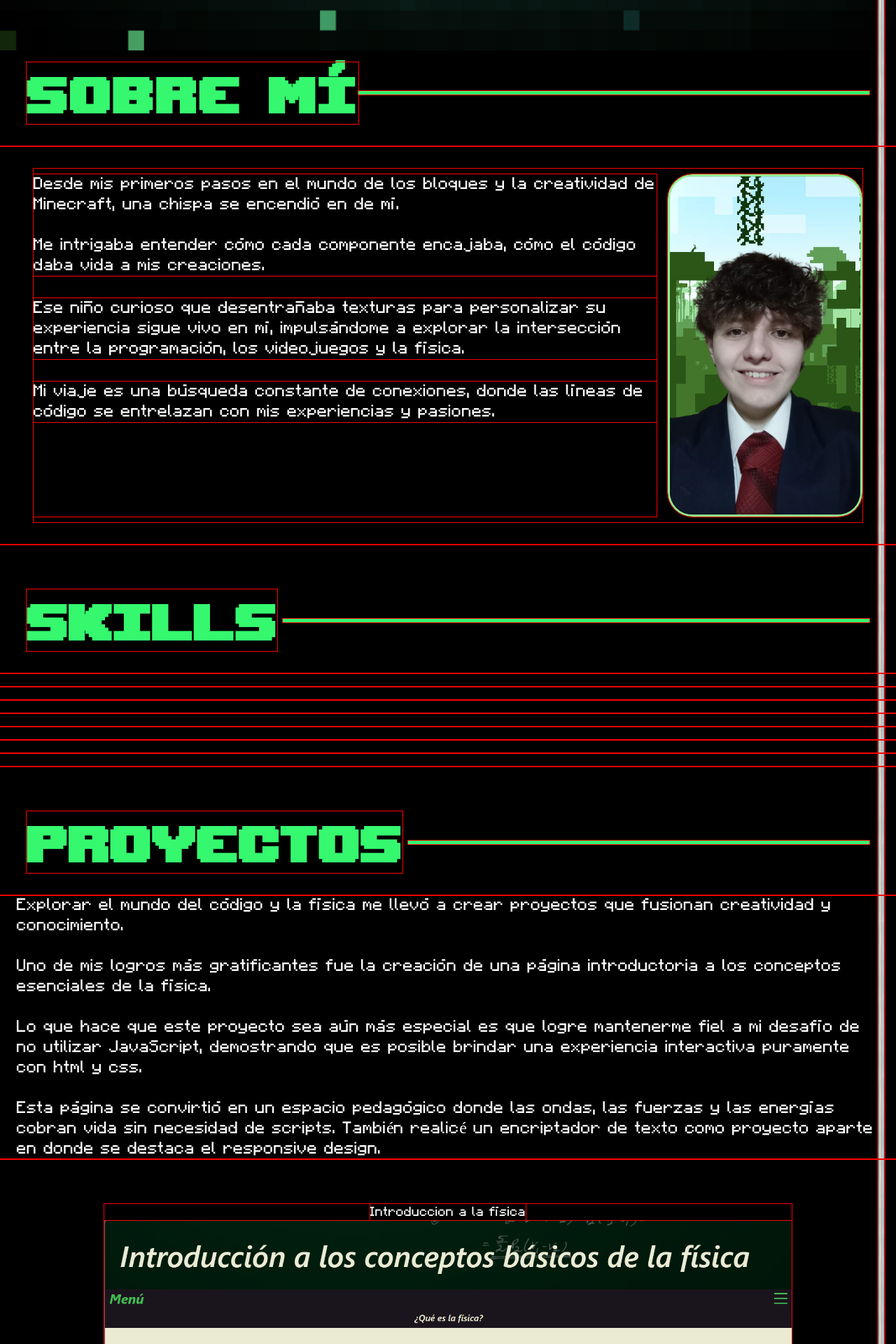
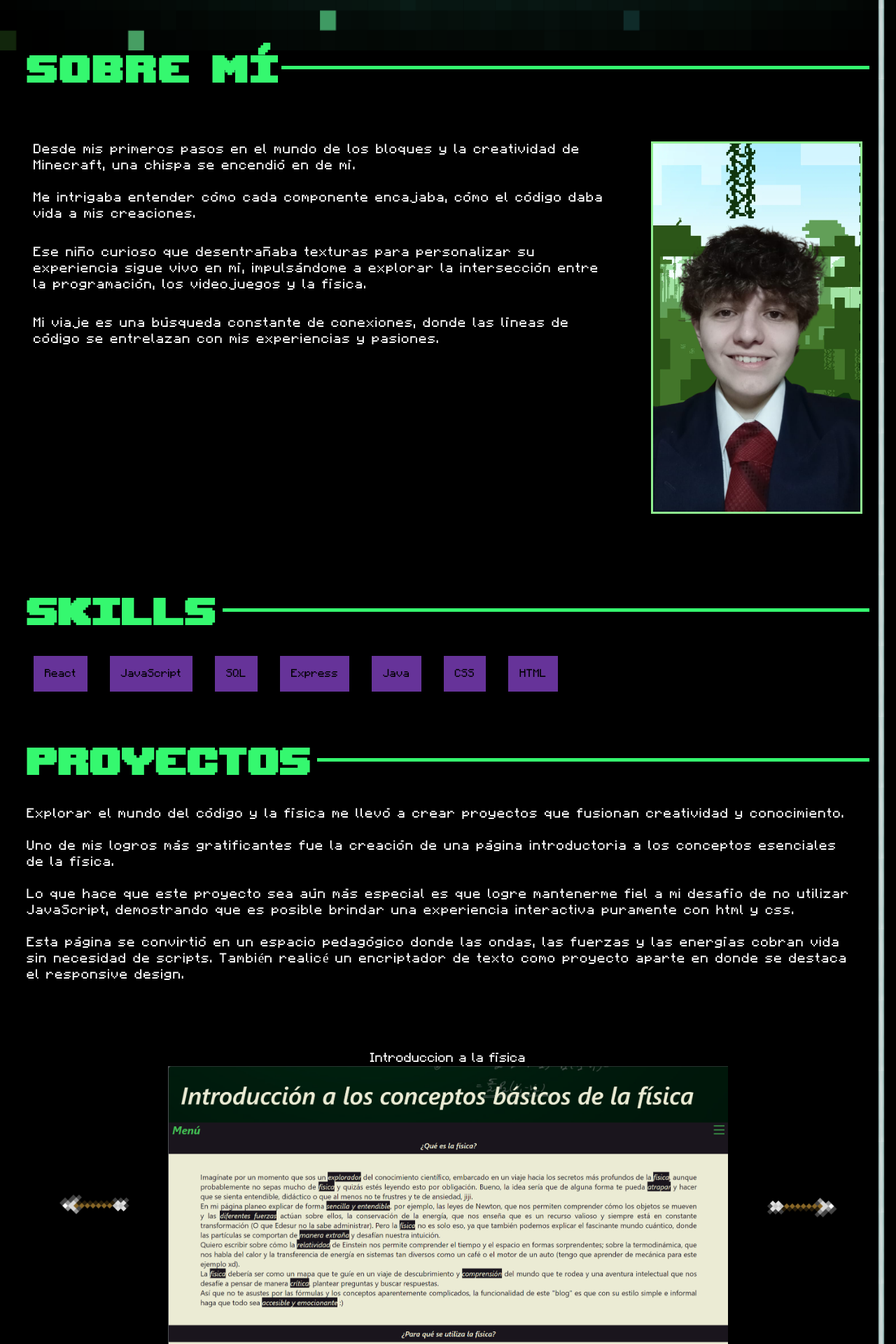
Before and after one commit to DeMonasterio/Portfolio, a React (Vite) app: page / in a window 1280 px wide. Shown: the part 780-2700 px from the top of the page at 70% size. Built offline with nearby package versions, Linux system fonts and the light colour scheme.

Commit message:
Skill card WIP, css de project, correcion en tamaño de fuente, eliminar border radius y acomodar section contact

```diff
--- a/src/App.css
+++ b/src/App.css
@@ -7,12 +7,10 @@
   font-family: minecraftAll;
   margin: 0;
   padding: 0;
-  outline: 1px solid red;
+  /* outline: 1px solid red; */
 }
 
 .nebula{
-  /* background-image: url("./assets/background/minetotalblackbg.png"); */
-  /* background-color: rgba(255, 0, 0, 0.767); */
 
   display: flex;
   flex-direction: column-reverse;
--- a/src/App.jsx
+++ b/src/App.jsx
@@ -33,7 +33,7 @@ function App() {
               <img className='icons-img' src={lnkIn} alt="" />
             </a>
 
-            <a className='icons' href="">
+            <a className='icons' href="https://github.com/DeMonasterio">
               <img className='icons-img' src={gith} alt="" />
             </a>
           </div>
--- a/src/components/Aboutme/Aboutme.css
+++ b/src/components/Aboutme/Aboutme.css
@@ -13,7 +13,7 @@
 
 .aboutme__title {
   font-family: minecrafttitle;
-  font-size: clamp(1em, 8vw, 6em);
+  font-size: clamp(1em, 8vw, 4.5em);
   letter-spacing: 4px;
   min-width: fit-content;
 }
@@ -34,7 +34,6 @@
   padding: .5em 0;
   gap: 3px;
   display: flex;
-  height: fit-content;
 }
 
 .aboutme__imagediv{
@@ -56,7 +55,7 @@
 .aboutme__image--me {
   width: 40%;
   border: 3px solid lightgreen;
-  border-radius: 35px;
+  /* border-radius: 35px; */
   background-image: url(../../assets/abtmeimg/junglebg.webp);
   background-position: 55%;
   background-size: cover;
@@ -64,14 +63,16 @@
 
 
 .image--2{
-display: none;
+  display: none;
 }
 
 
 .aboutme__para {
   color: white;
   /* background-color: rebeccapurple; */
-  font-size: clamp(1em, 5vw, 1.5em);
+  font-size: clamp(1em, 5vw, 1.2em);
+  letter-spacing: 1px;
+
 }
 
 .startline{
@@ -131,8 +132,12 @@ display: none;
     padding: 2em 3em;
   }
   .aboutme__image--me {
-    width: 23%;
+    width: 25%;
   }
+  .aboutme__para{
+    padding-right: 2em;
+  }
+
   .startline{
     display: flex;
   }
--- a/src/components/Contact/Contact.css
+++ b/src/components/Contact/Contact.css
@@ -11,7 +11,7 @@ a{
 
 .contact__color{
 
- background-color: rgb(53, 248, 111);
+    background-color: #379355;
 }
 
 
@@ -45,8 +45,8 @@ a{
 
 .list--contact:hover {
     color: white;
-    transform: scale(1.1);
-    transition: .3s;
+    /* transform: scale(1.1); */
+    transition: .5s;
 }
 
 .images--container{
@@ -96,8 +96,7 @@ a{
 
 
 
-
-/* @media (min-width: 900px) {
+@media (min-width: 900px) {
    .contact__container{
        flex-direction: row;
        padding: 2em;
@@ -116,6 +115,6 @@ a{
        gap: 2em;
    }
     a{
-        width: 15%;
+        /* width: 15%; */
     }
-} */
+}
--- a/src/components/Main/Main.css
+++ b/src/components/Main/Main.css
@@ -63,10 +63,11 @@ text-align: center;
 
   .main__para {
     margin: 0 10%;
+    padding: .5em;
     text-align: left;
     /* width: 40%; */
     border: 2px solid rgb(255, 255, 255);
-    border-radius: 35px;
+    /* border-radius: 35px; */
   }
 
 
--- a/src/components/Projects/Projects.css
+++ b/src/components/Projects/Projects.css
@@ -14,7 +14,7 @@
 
 .projects__title {
   font-family: minecrafttitle;
-  font-size: clamp(1em, 8vw, 6em);
+  font-size: clamp(1em, 8vw, 4.5em);
   color: rgb(53, 248, 111);
 }
 
@@ -26,15 +26,18 @@
 
 .projects__para {
   color: white;
-  padding: 0 1em;
-  font-size: clamp(1em, 5vw, 1.5em);
+  padding-left: 2em;
+  padding-right: 3em;
+  font-size: clamp(1em, 5vw, 1.2em);
+  letter-spacing: 1px;
 }
 
 .projects--container {
   display: flex;
+
   max-width: 100%;
   flex-direction: row;
-  padding: 4em 0;
+  padding: 6em 0;
   gap: 5px;
   align-items: center;
   justify-content: space-evenly;
@@ -45,7 +48,7 @@
 
 .project--slider {
   min-width: 10%;
-  max-width: 45%;
+  max-width: 40%;
   padding: 0 0.5em;
   display: flex;
   justify-content: start
@@ -88,7 +91,7 @@
 .projects--images {
   position: relative;
   width: 100%;
-  max-width: 1000px;
+  max-width: 800px;
 }
 
 .container--project:hover .seemorebtn {
--- a/src/components/Skills/Skills.css
+++ b/src/components/Skills/Skills.css
@@ -14,7 +14,18 @@
 
   .skills__title{
     font-family: minecrafttitle;
-    font-size: clamp(1em, 8vw, 6em);
+    font-size: clamp(1em, 8vw, 4.5em);
     color: rgb(53, 248, 111);
     letter-spacing: 2px;
 }
+
+.skillset{
+  padding:0  3em;
+  display: flex;
+  gap: 2em;
+}
+
+.skillcard{
+  padding:1em 1em;
+  background-color: rebeccapurple;
+}
--- a/src/components/Skills/SkillsCard.jsx
+++ b/src/components/Skills/SkillsCard.jsx
@@ -4,7 +4,9 @@ export default function SkillsCard(skill){
 
     return(
         <>
+        <article className="skillcard">
         <p>{skill.skill}</p>
+        </article>
         </>
     )
 }
```
